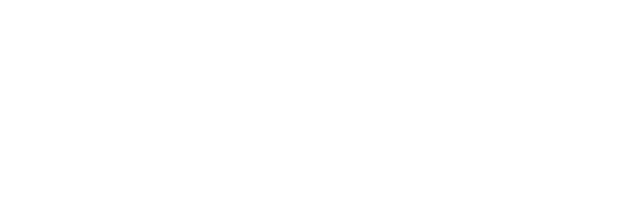
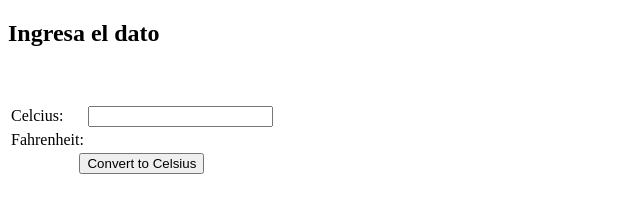
Before and after one commit to antocerdag/Ejercicio-html-3, a plain HTML site: page index.html in a window 1280 px wide. Shown: the whole page, without its empty margins (0-640 px from the left). Drawn offline with Linux system fonts and the light colour scheme.

Commit message:
Actualización html y js

```diff
--- a/index.html
+++ b/index.html
@@ -4,6 +4,28 @@
 	<title>Convertidor Temperatura</title>
 </head>
 <body>
+<h2>Ingresa el dato</h2>
+<form name="form" onclick="convertirCelsius();">
+	<table>
+		<tr>
+			<td>Celcius: </td>
+			<td><input type=”text” name="celcius" id="celcius" size=”30″ maxlength=”100″ required></td>
+		</tr>
+		<br>
+		<tr>
+			<td>Fahrenheit: </td>
+			<td><output type=”text” name="fahrenheit" id="fahrenheit" size=”30″ maxlength=”100″ ></output></td>
+		</tr>
+		<br>
+		<tr>
+			<td colspan="2" align="center">
+			<button type="button" onclick="convertirCelsius(); return false">Convert to Celsius</button>
+			</td>
+		</tr>
+	</table>
+</form>
+
+
 <script type="js.js"></script>
 </body>
 </html>
```
Also changed, not shown: js.js (+6 -1 lines).
